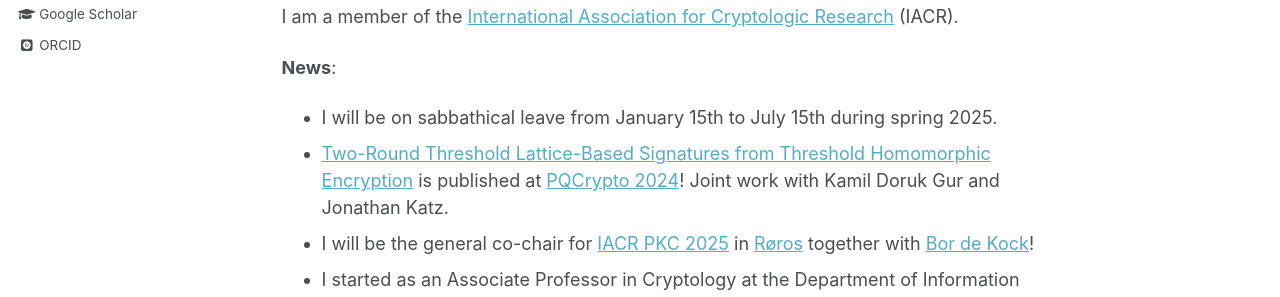
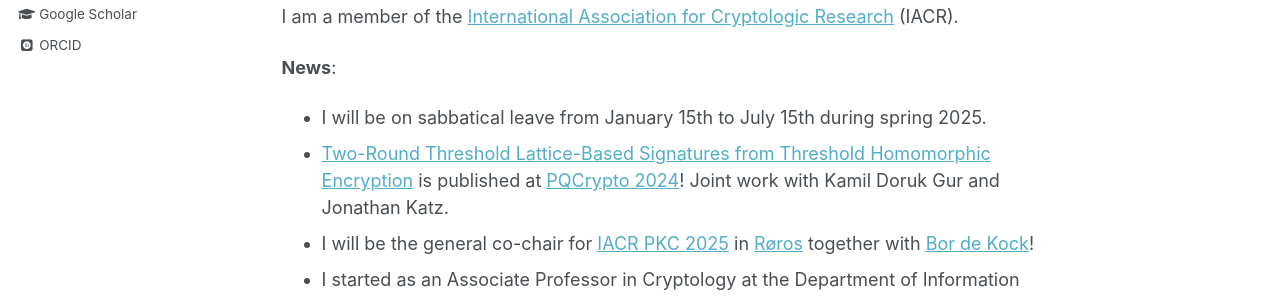
Before and after one commit to tjesi/tjesi.github.io, a Jekyll site: the page built from _pages/about.md, in a window 1280 px wide and 1102 px high. Shown: the part 524-821 px from the top of the window. Built offline with Jekyll 4.4.1, drawn with Linux system fonts in a browser that asks for light colours; some web fonts are replaced.

Commit message:
Update about.md

```diff
--- a/_pages/about.md
+++ b/_pages/about.md
@@ -19,7 +19,7 @@ I am a member of the [International Association for Cryptologic Research](https:
 
 **News**:
 
-- I will be on sabbathical leave from January 15th to July 15th during spring 2025.
+- I will be on sabbatical leave from January 15th to July 15th during spring 2025.
 - [Two-Round Threshold Lattice-Based Signatures from Threshold Homomorphic Encryption](https://eprint.iacr.org/2023/1318) is published at [PQCrypto 2024](https://www.maths.ox.ac.uk/events/conferences/pqcrypto-2024)! Joint work with Kamil Doruk Gur and Jonathan Katz.
 - I will be the general co-chair for [IACR PKC 2025](https://pkc.iacr.org/2025) in [Røros](https://www.visitnorway.com/places-to-go/trondelag/roros) together with [Bor de Kock](https://bordekock.nl)!
 - I started as an Associate Professor in Cryptology at the Department of Information Security and Communication Technology at NTNU on September 1st, 2022.
```
